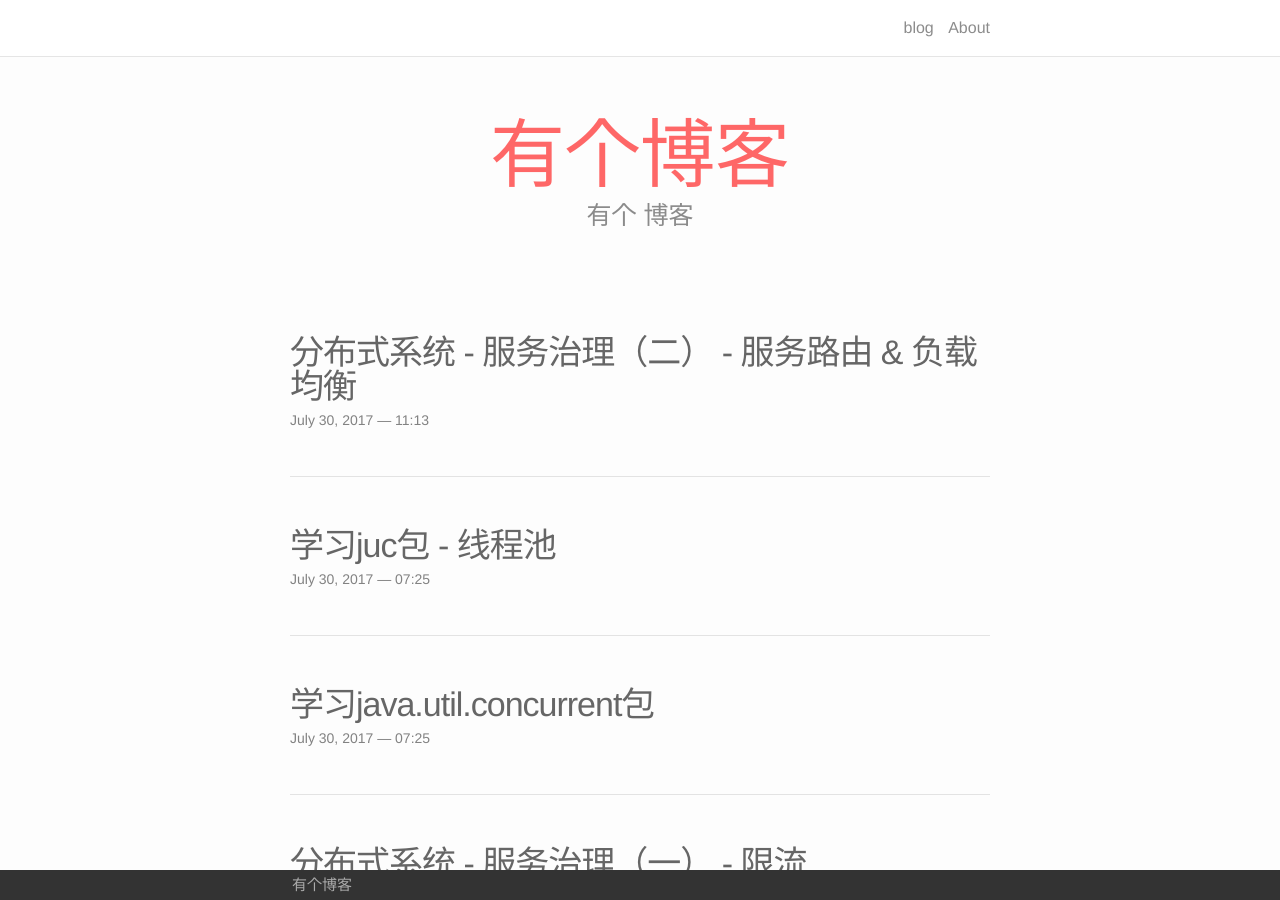
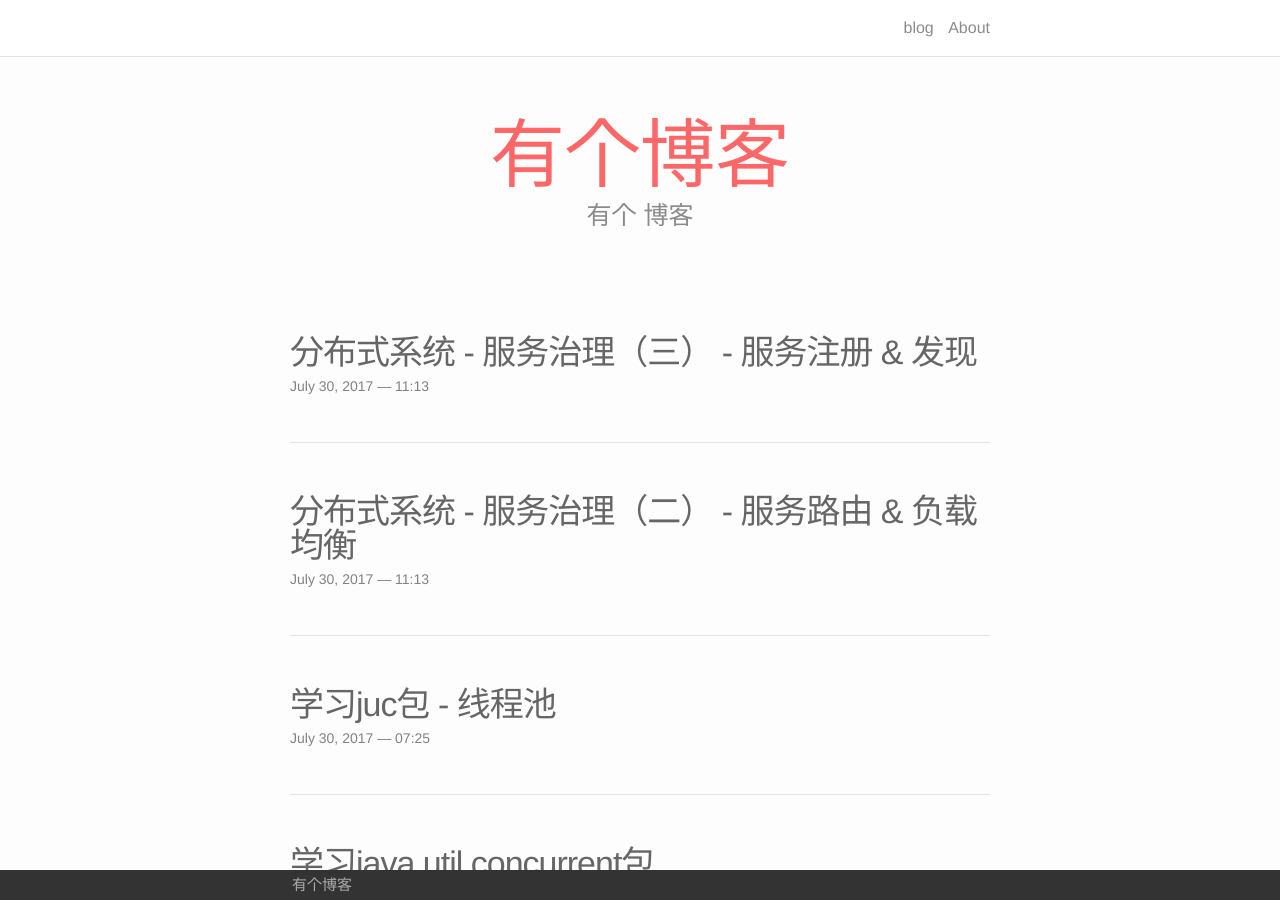
Before and after one commit to afghl/afghl.github.io, a Jekyll site: the page built from index.html, in a window 1280 px wide and 900 px high. Built offline with Jekyll 4.4.1, drawn with Linux system fonts in a browser that asks for light colours.

Commit message:
rename post and add new post

```diff
--- a/_posts/2017-07-26-distributed-system-00-index.markdown
+++ b/_posts/2017-07-26-distributed-system-00-index.markdown
@@ -38,6 +38,7 @@ date:   2017-07-26 22:46:00 +0800
 
 #### 服务注册 & 发现
 
+
 #### 限流
 
 假设这个服务框架已经成型并投入使用，它的职责不仅仅是满足服务间的调用，还有服务治理的功能。服务治理的目的是维持系统高可用高稳定。
--- /dev/null
+++ b/_posts/2017-08-10-distributed-system-03-server-discovery.markdown
@@ -0,0 +1,12 @@
+---
+layout: post
+title:  "分布式系统 - 服务治理（三） - 服务注册 & 发现"
+date:   2017-07-30 19:13:00 +0800
+---
+
+### 参考
+
+- https://dzone.com/articles/service-discovery-in-a-microservices-architecture
+- https://www.nginx.com/blog/service-discovery-in-a-microservices-architecture/
+- https://technologyconversations.com/2015/09/08/service-discovery-zookeeper-vs-etcd-vs-consul/
+- http://www.infoq.com/cn/articles/background-architecture-and-solutions-of-service-discovery
```
Also changed, not shown: _posts/2017-07-30-distributed-system-02-load-balance.markdown (renamed from _posts/2017-07-30-distributed-system-02-service-discoverable.markdown).
